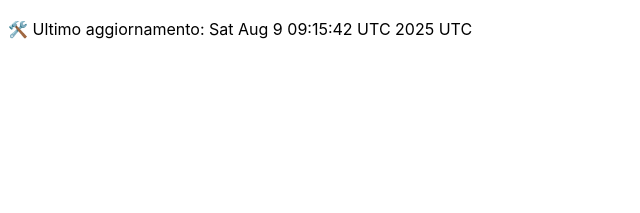
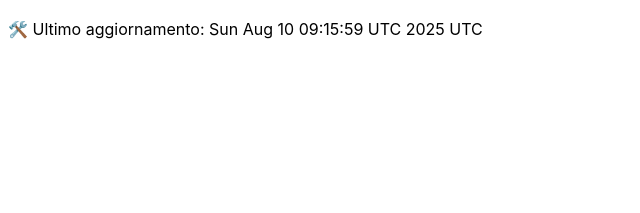
Before and after one commit to DanteTrb/DanteTrb.github.io, a Jekyll site: the page built from badges.md, in a window 1280 px wide. Shown: the top 213 px of the page, without its empty margins (0-640 px from the left). Built offline with Jekyll 4.4.1, drawn with Linux system fonts in a browser that asks for light colours; our own code applies the rules of GitHub Pages for plain Markdown files.

Commit message:
🛠️ Aggiornamento automatico badge

```diff
--- a/badges.md
+++ b/badges.md
@@ -1 +1 @@
-🛠️ Ultimo aggiornamento: Sat Aug  9 09:15:42 UTC 2025 UTC
+🛠️ Ultimo aggiornamento: Sun Aug 10 09:15:59 UTC 2025 UTC
```
